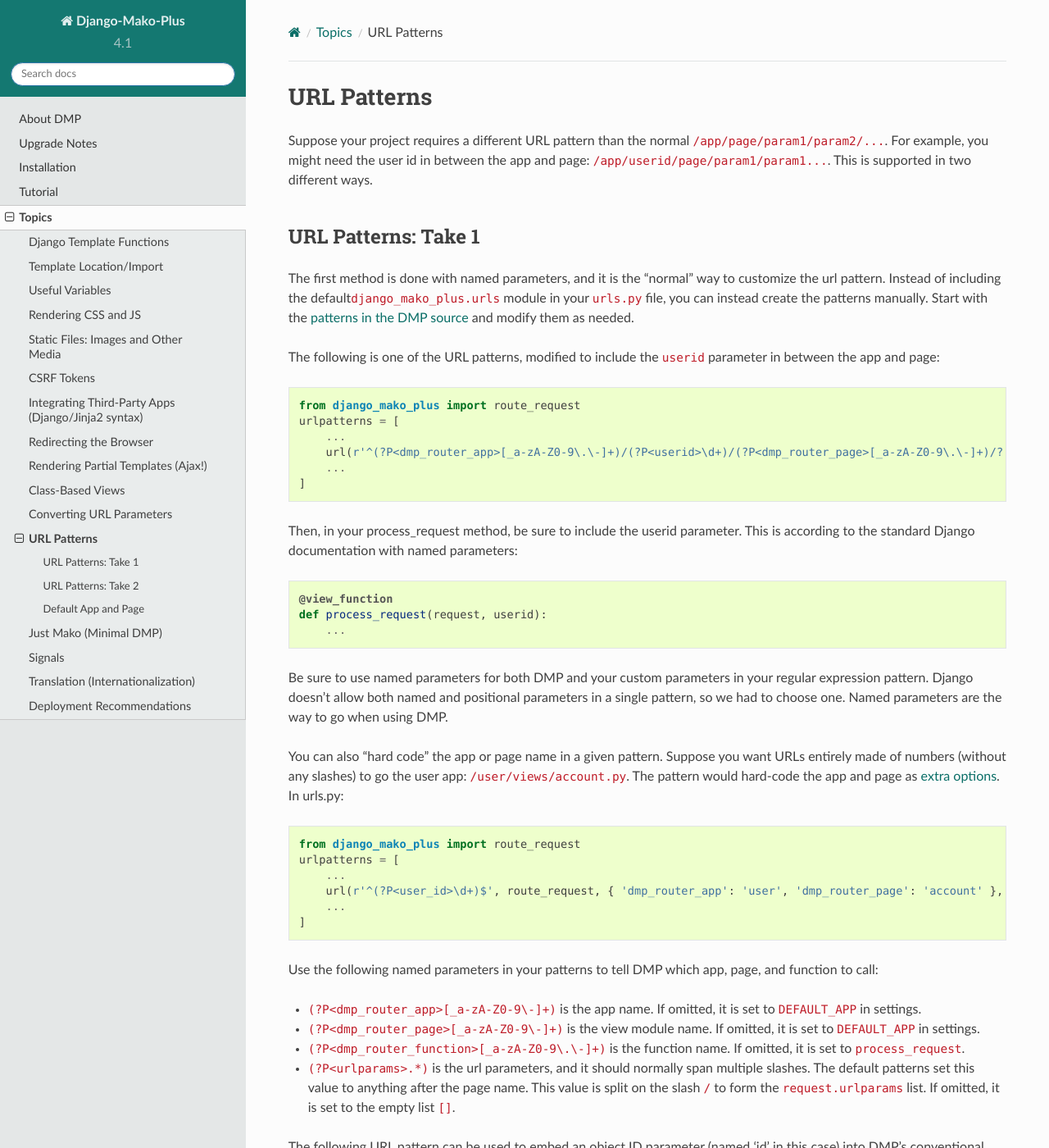
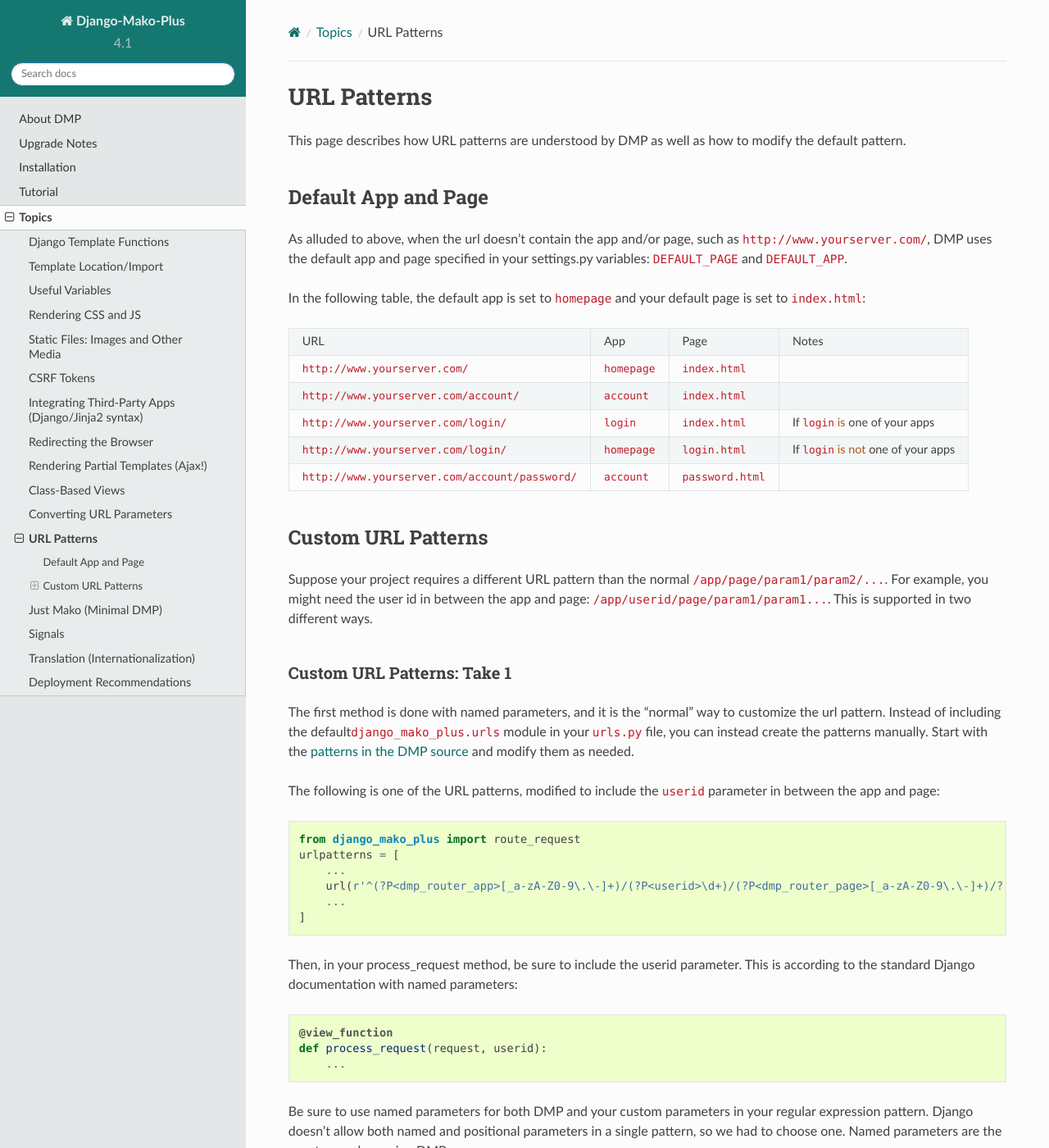
Before and after one commit to doconix/django-mako-plus, a Sphinx documentation site: the page built from docs/topics_urls_py.rst, in a window 1280 px wide and 1400 px high. Shown: the whole window at 82% size. Built offline with Sphinx 7.4.7 and the Read the Docs theme 2.0.0, drawn with Linux system fonts in a browser that asks for light colours; some of the changed text lies outside the part shown.

Commit message:
update to docs

```diff
--- a/docs/topics_urls_py.rst
+++ b/docs/topics_urls_py.rst
@@ -1,10 +1,37 @@
 URL Patterns
 ===========================
 
+This page describes how URL patterns are understood by DMP as well as how to modify the default pattern.
+
+Default App and Page
+---------------------------
+
+As alluded to above, when the url doesn't contain the app and/or page, such as ``http://www.yourserver.com/``, DMP uses the default app and page specified in your  settings.py variables: ``DEFAULT_PAGE`` and ``DEFAULT_APP``.
+
+In the following table, the default app is set to ``homepage`` and your default page is set to ``index.html``:
+
++----------------------------------------------------------+-------------------+------------------------+-------------------------------------------+
+| URL                                                      | App               | Page                   | Notes                                     |
++----------------------------------------------------------+-------------------+------------------------+-------------------------------------------+
+| ``http://www.yourserver.com/``                           | ``homepage``      | ``index.html``         |                                           |
++----------------------------------------------------------+-------------------+------------------------+-------------------------------------------+
+| ``http://www.yourserver.com/account/``                   | ``account``       | ``index.html``         |                                           |
++----------------------------------------------------------+-------------------+------------------------+-------------------------------------------+
+| ``http://www.yourserver.com/login/``                     | ``login``         | ``index.html``         | If ``login`` **is** one of your apps      |
++----------------------------------------------------------+-------------------+------------------------+-------------------------------------------+
+| ``http://www.yourserver.com/login/``                     | ``homepage``      | ``login.html``         | If ``login`` **is not** one of your apps  |
++----------------------------------------------------------+-------------------+------------------------+-------------------------------------------+
+| ``http://www.yourserver.com/account/password/``          | ``account``       | ``password.html``      |                                           |
++----------------------------------------------------------+-------------------+------------------------+-------------------------------------------+
+
+
+Custom URL Patterns
+--------------------------
+
 Suppose your project requires a different URL pattern than the normal ``/app/page/param1/param2/...``. For example, you might need the user id in between the app and page: ``/app/userid/page/param1/param1...``. This is supported in two different ways.
 
-URL Patterns: Take 1
---------------------------
+Custom URL Patterns: Take 1
+~~~~~~~~~~~~~~~~~~~~~~~~~~~~~~~~
 
 The first method is done with named parameters, and it is the "normal" way to customize the url pattern. Instead of including the default\ ``django_mako_plus.urls`` module in your ``urls.py`` file, you can instead create the patterns manually. Start with the `patterns in the DMP source <http://github.com/doconix/django-mako-plus/blob/master/django_mako_plus/urls.py>`__ and modify them as needed.
 
@@ -54,33 +81,11 @@
 
     url(r'^(?P<dmp_router_app>[_a-zA-Z0-9\-]+)/(?P<id>\d+)/(?P<dmp_router_page>[_a-zA-Z0-9\-]+)\.?(?P<dmp_router_function>[_a-zA-Z0-9\-]+)?/?(?P<urlparams>.*)$', route_request, name='/app/id/page(.function)(/urlparams)'),
 
-URL Patterns: Take 2
---------------------------
+Custom URL Patterns: Take 2
+~~~~~~~~~~~~~~~~~~~~~~~~~~~~~~~~
 
 The second method is done by directly modifying the variables created in the middleware. This can be done through a custom middleware view function that runs after ``django_mako_plus.RequestInitMiddleware`` (or alternatively, you could create an extension to this class and replace the class in the ``MIDDLEWARE`` list).
 
 Once ``RequestInitMiddleware.process_view`` creates the variables, your custom middleware can modify them in any way. As view middleware, your function will run *after* the DMP middleware by *before* routing takes place in ``route_request``.
 
 This method of modifying the URL pattern allows total freedom since you can use python code directly. However, it would probably be done in an exceptional rather than typical case.
-
-
-Default App and Page
----------------------------
-
-As alluded to above, when the url doesn't contain the app and/or page, such as ``http://www.yourserver.com/``, DMP uses the default app and page specified in your  settings.py variables: ``DEFAULT_PAGE`` and ``DEFAULT_APP``.
-
-In the following table, the default app is set to ``homepage`` and your default page is set to ``index.html``:
-
-+----------------------------------------------------------+-------------------+------------------------+-------------------------------------------+
-| URL                                                      | App               | Page                   | Notes                                     |
-+----------------------------------------------------------+-------------------+------------------------+-------------------------------------------+
-| ``http://www.yourserver.com/``                           | ``homepage``      | ``index.html``         |                                           |
-+----------------------------------------------------------+-------------------+------------------------+-------------------------------------------+
-| ``http://www.yourserver.com/account/``                   | ``account``       | ``index.html``         |                                           |
-+----------------------------------------------------------+-------------------+------------------------+-------------------------------------------+
-| ``http://www.yourserver.com/login/``                     | ``login``         | ``index.html``         | If ``login`` **is** one of your apps      |
-+----------------------------------------------------------+-------------------+------------------------+-------------------------------------------+
-| ``http://www.yourserver.com/login/``                     | ``homepage``      | ``login.html``         | If ``login`` **is not** one of your apps  |
-+----------------------------------------------------------+-------------------+------------------------+-------------------------------------------+
-| ``http://www.yourserver.com/account/password/``          | ``account``       | ``password.html``      |                                           |
-+----------------------------------------------------------+-------------------+------------------------+-------------------------------------------+
```
Also changed, not shown: 4 other files.
